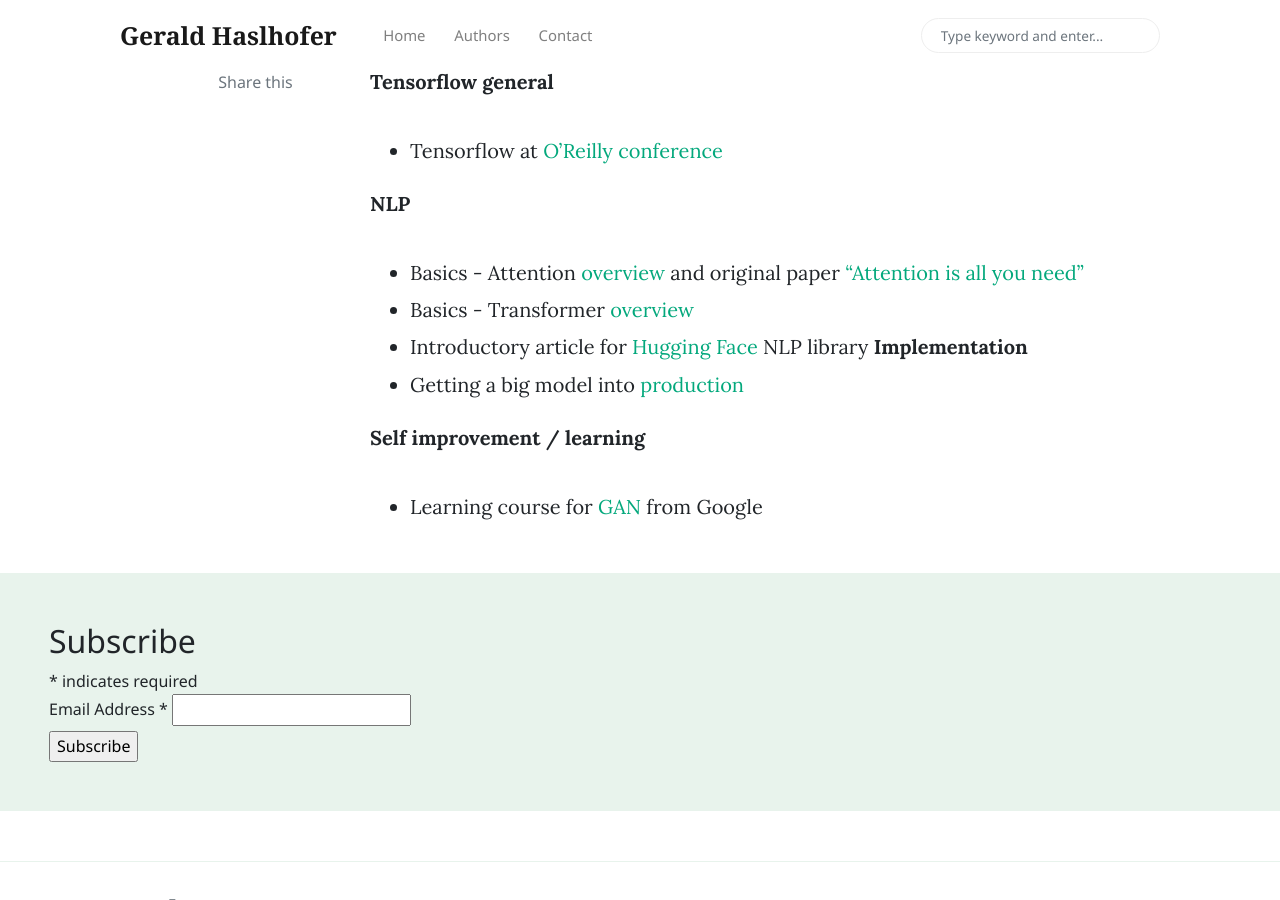
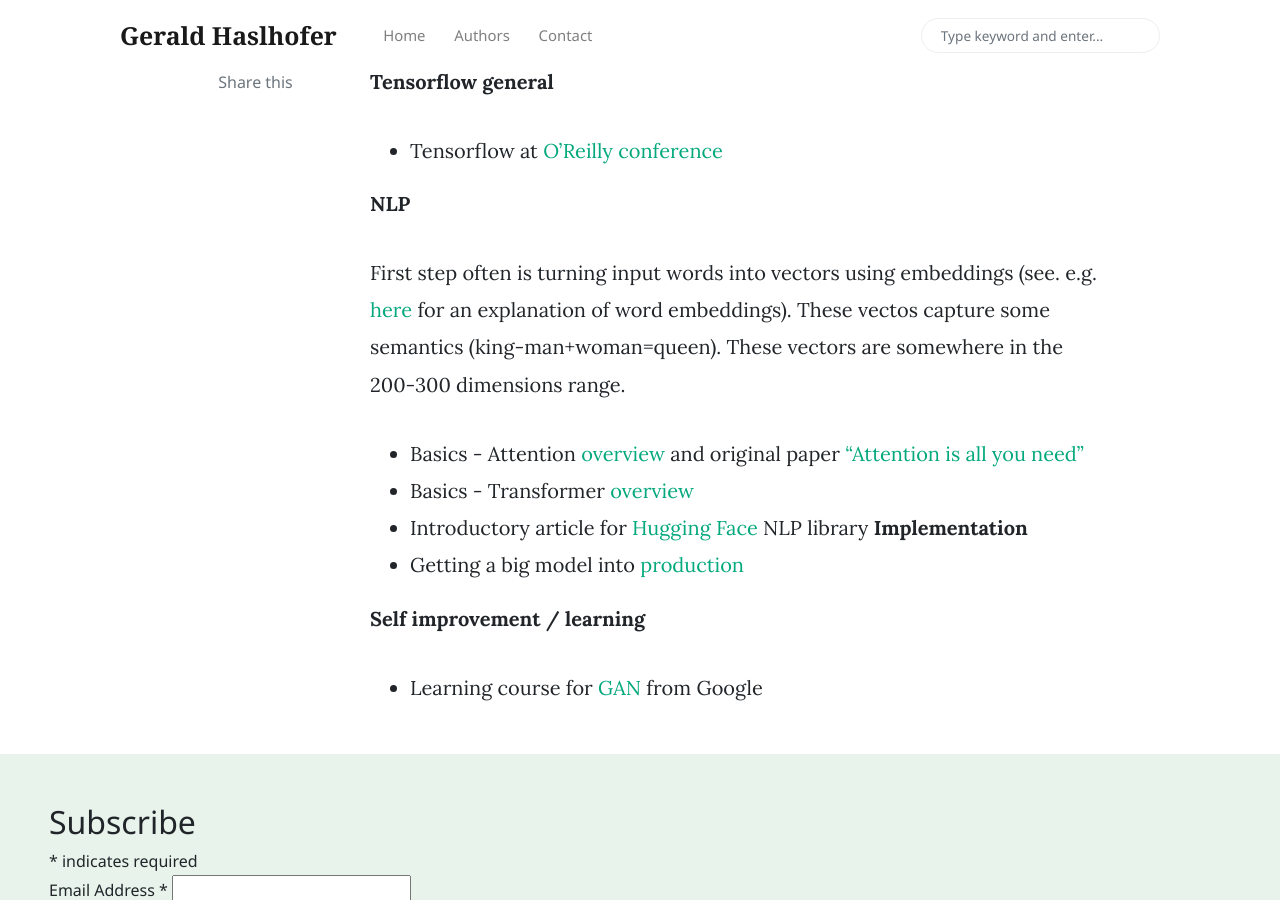
Before and after one commit to haslhofer/haslhofer.github.io, a Jekyll site: the page built from _posts/2019-11-29-backlog.md, in a window 1280 px wide and 900 px high, scrolled down 641 px. Built offline with Jekyll 4.4.1, drawn with Linux system fonts in a browser that asks for light colours; nearby versions of some CDN libraries; comment, search, counter and statistics services are not loaded.

Commit message:
Update 2019-11-29-backlog.md

```diff
--- a/_posts/2019-11-29-backlog.md
+++ b/_posts/2019-11-29-backlog.md
@@ -18,6 +18,9 @@
 
 
 **NLP**
+
+First step often is turning input words into vectors using embeddings (see. e.g. [here](https://machinelearningmastery.com/what-are-word-embeddings/) for an explanation of word embeddings). These vectos capture some semantics (king-man+woman=queen). These vectors are somewhere in the 200-300 dimensions range.
+
 * Basics - Attention [overview](https://jalammar.github.io/visualizing-neural-machine-translation-mechanics-of-seq2seq-models-with-attention/) and original paper ["Attention is all you need"](https://arxiv.org/pdf/1706.03762.pdf)
 * Basics - Transformer [overview](http://jalammar.github.io/illustrated-transformer/)
 * Introductory article for [Hugging Face](https://blog.tensorflow.org/2019/11/hugging-face-state-of-art-natural.html?m=1) NLP library
```
